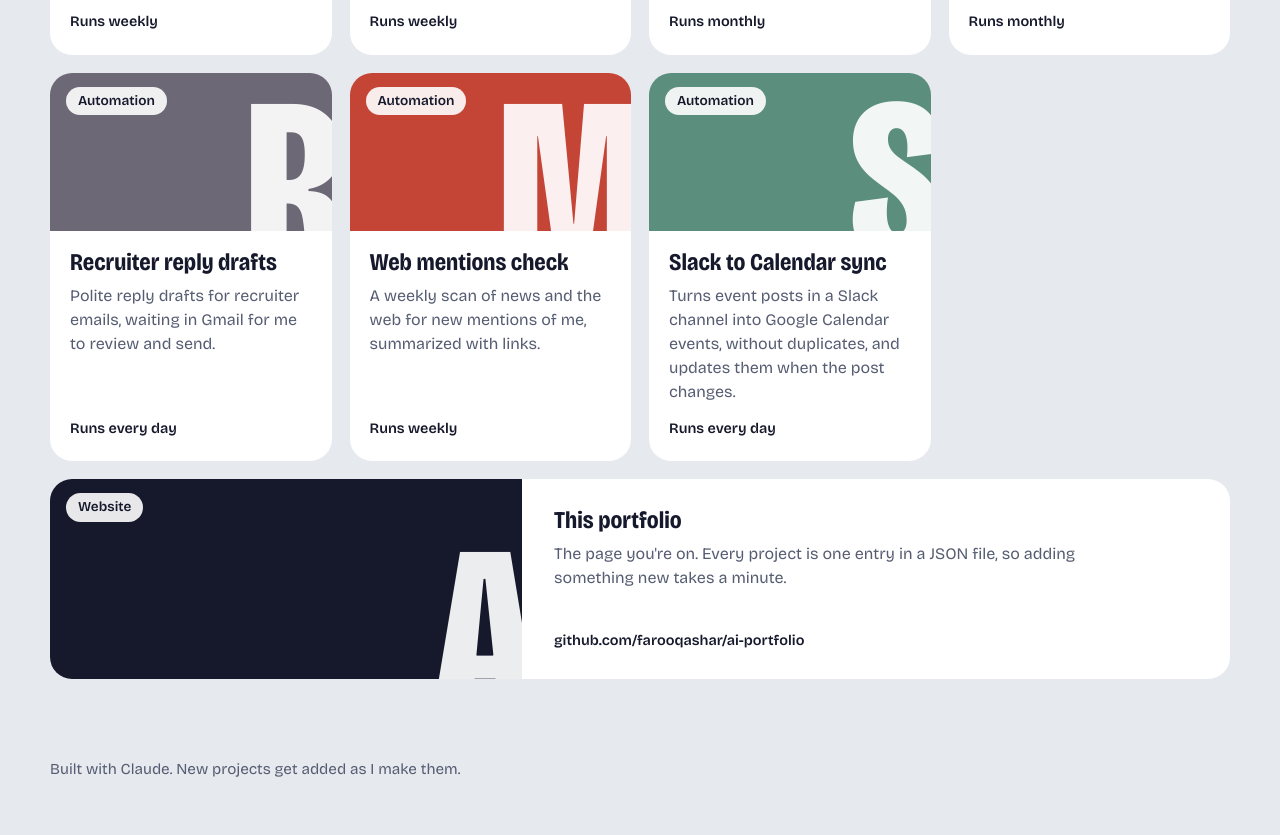
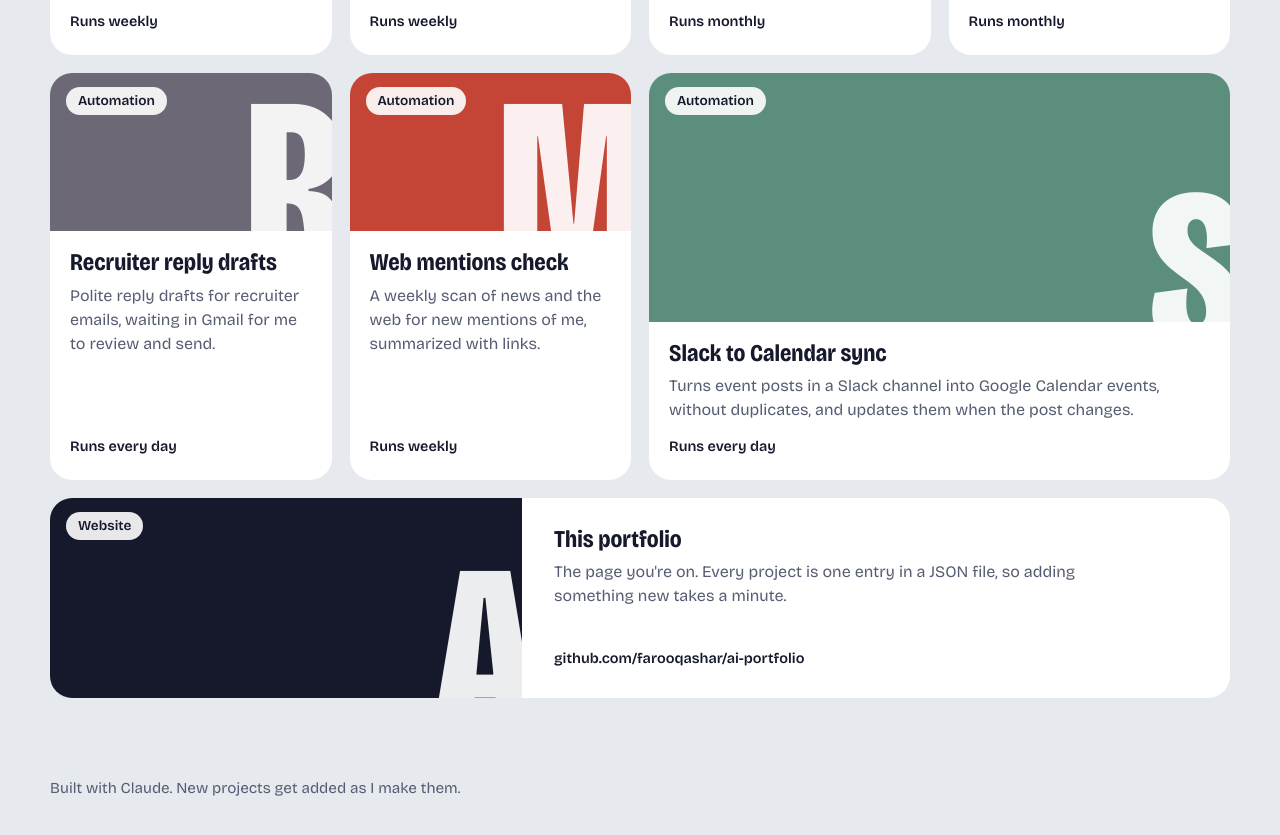
Before and after one commit to farooqashar/ai-portfolio, a plain HTML site: page index.html in a window 1280 px wide. Shown: the part 7413-8248 px from the top of the page. Drawn offline with nearby package versions, Linux system fonts and the light colour scheme.

Commit message:
Fill the last curated grid row before the wide card (#21)
Co-Authored-By: Claude <noreply@anthropic.com>

```diff
--- a/app.js
+++ b/app.js
@@ -77,7 +77,31 @@
         </button>
       </li>`;
     }).join("");
+    cols = 0;
+    if (curated) fillLastRow();
   }
+
+  // Stretch the last card of the curated grid so the row before the wide card ends flush
+  let cols = 0;
+  function fillLastRow() {
+    const tracks = getComputedStyle(grid).gridTemplateColumns.split(" ").filter(Boolean);
+    if (tracks.length === cols) return;
+    cols = tracks.length;
+    const items = [...grid.children].filter((li) => !li.classList.contains("wide"));
+    items.forEach((li) => { li.classList.remove("fill"); li.style.removeProperty("--span"); });
+    if (cols < 2 || !items.length) return;
+    const gap = parseFloat(getComputedStyle(grid).columnGap) || 0;
+    const step = parseFloat(tracks[0]) + gap;
+    const span = (li) => Math.round((li.offsetWidth + gap) / step);
+    const top = Math.max(...items.map((li) => li.offsetTop));
+    const row = items.filter((li) => li.offsetTop === top);
+    const left = cols - row.reduce((n, li) => n + span(li), 0);
+    if (left <= 0) return;
+    const last = row[row.length - 1];
+    last.style.setProperty("--span", span(last) + left);
+    last.classList.add("fill");
+  }
+  new ResizeObserver(() => { if (grid.querySelector(".wide")) fillLastRow(); }).observe(grid);
 
   grid.addEventListener("click", (e) => {
     const card = e.target.closest(".card");
--- a/styles.css
+++ b/styles.css
@@ -114,6 +114,7 @@ a { color: inherit; }
 }
 .grid > li.featured { grid-column: span 2; }
 @media (max-width: 620px) { .grid > li.featured { grid-column: auto; } }
+.grid > li.fill { grid-column: span var(--span); }
 
 .card {
   all: unset;
@@ -136,7 +137,7 @@ a { color: inherit; }
   background: var(--c);
   overflow: hidden;
 }
-.featured .cover { aspect-ratio: 21 / 9; }
+.featured .cover, .fill .cover { aspect-ratio: 21 / 9; }
 .cover .glyph {
   position: absolute;
   right: -0.06em;
```
